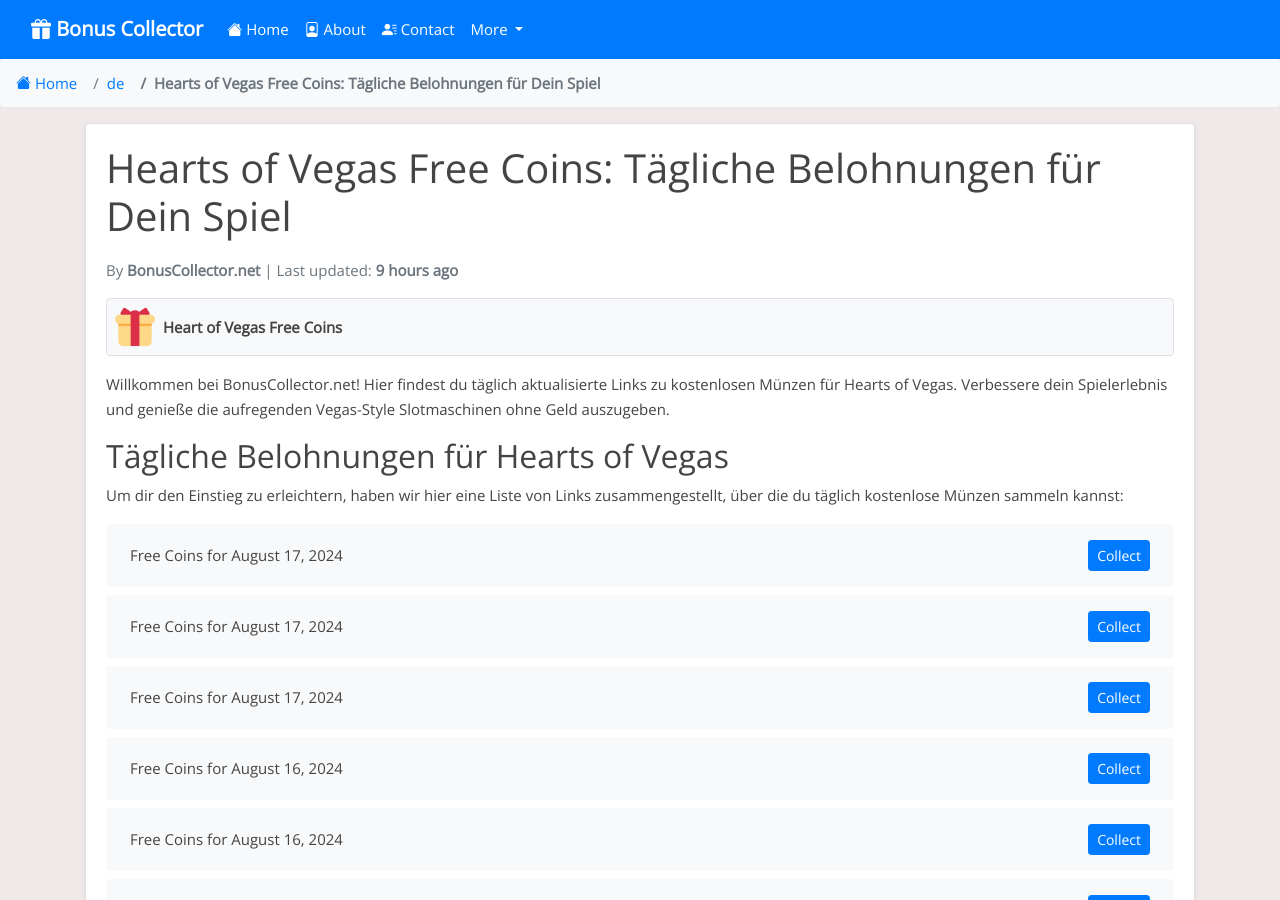
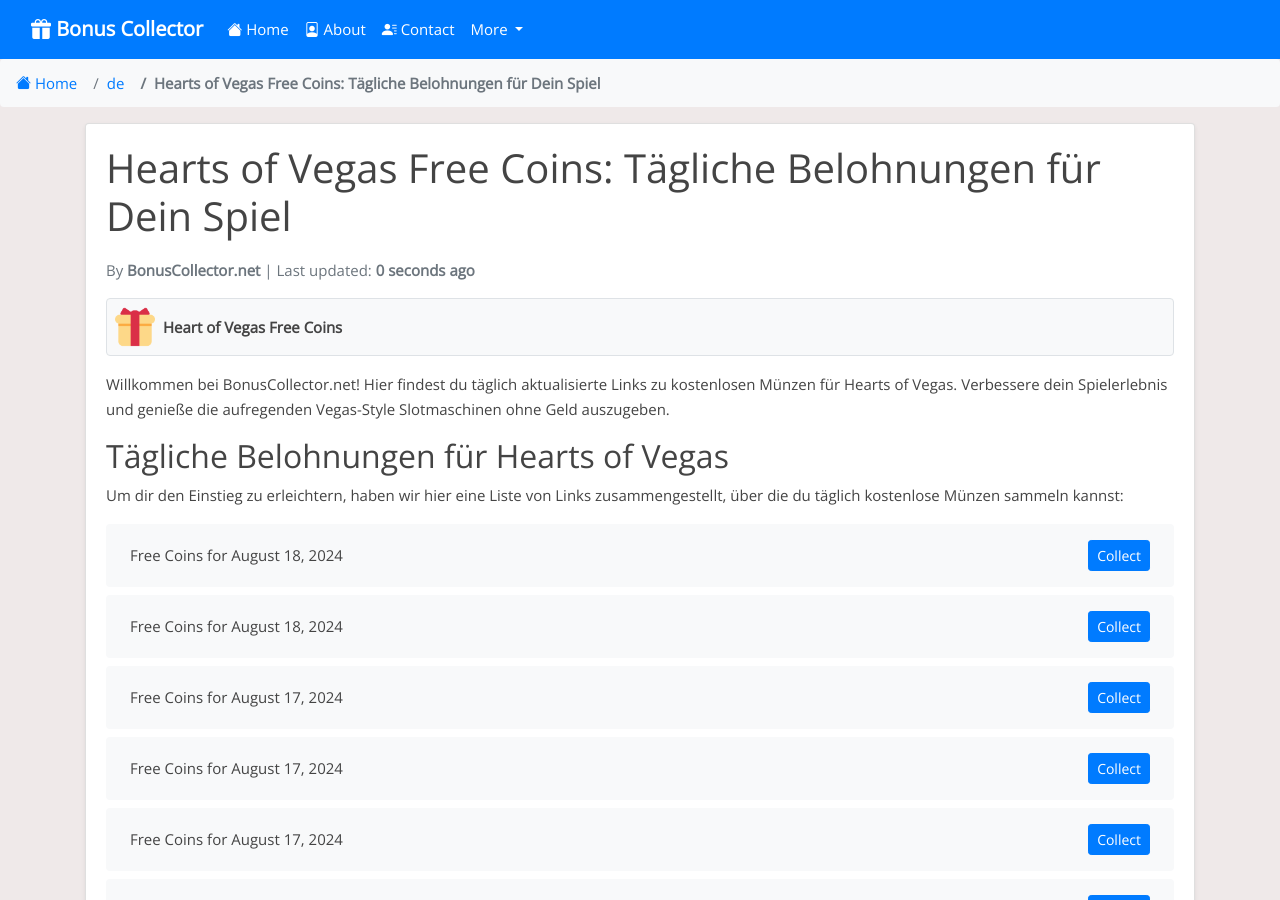
Before and after one commit to Prollad99/bs-net, a Jekyll site: the page built from de/_posts/2024-08-02-heart-of-vegas.md, in a window 1280 px wide and 900 px high. Built offline with Jekyll 4.4.1, drawn with Linux system fonts in a browser that asks for light colours; nearby versions of some CDN libraries; comment, search, counter and statistics services are not loaded; some of the changed text lies outside the part shown.

Commit message:
Update heart-of-vegas reward links and last modified date

```diff
--- a/_data/include_files.yml
+++ b/_data/include_files.yml
@@ -74,7 +74,7 @@
   last_modified: 2024-08-18 03:21:52
 
 heart-of-vegas.html:
-  last_modified: 2024-08-17 17:38:40
+  last_modified: 2024-08-18 03:21:57
 
 solitaire-grand-harvest.html:
   last_modified: 2024-08-17 13:22:02
--- a/_includes/heart-of-vegas.html
+++ b/_includes/heart-of-vegas.html
@@ -1,4 +1,12 @@
 <ul class="list-group mt-3 mb-4">
+  <li class="list-group-item d-flex justify-content-between align-items-center">
+    <span>Free Coins for August 18, 2024</span>
+    <a href="https://hovsocial.onelink.me/bx8J/nni8c1xc" class="btn btn-primary btn-sm">Collect</a>
+  </li>
+  <li class="list-group-item d-flex justify-content-between align-items-center">
+    <span>Free Coins for August 18, 2024</span>
+    <a href="https://hovsocial.onelink.me/bx8J/tbstogwc" class="btn btn-primary btn-sm">Collect</a>
+  </li>
   <li class="list-group-item d-flex justify-content-between align-items-center">
     <span>Free Coins for August 17, 2024</span>
     <a href="https://hovsocial.onelink.me/bx8J/l1tyx47a" class="btn btn-primary btn-sm">Collect</a>
@@ -391,12 +399,4 @@
     <span>Free Coins for Invalid Date</span>
     <a href="https://hovsocial.onelink.me/bx8J/gp214e2o" class="btn btn-primary btn-sm">Collect</a>
   </li>
-  <li class="list-group-item d-flex justify-content-between align-items-center">
-    <span>Free Coins for Invalid Date</span>
-    <a href="https://hovsocial.onelink.me/bx8J/0cgnt1md" class="btn btn-primary btn-sm">Collect</a>
-  </li>
-  <li class="list-group-item d-flex justify-content-between align-items-center">
-    <span>Free Coins for Invalid Date</span>
-    <a href="https://hovsocial.onelink.me/bx8J/brdq8mzc" class="btn btn-primary btn-sm">Collect</a>
-  </li>
 </ul>
```
Also changed, not shown: links-json/heart-of-vegas.json (+8 -6 lines).
